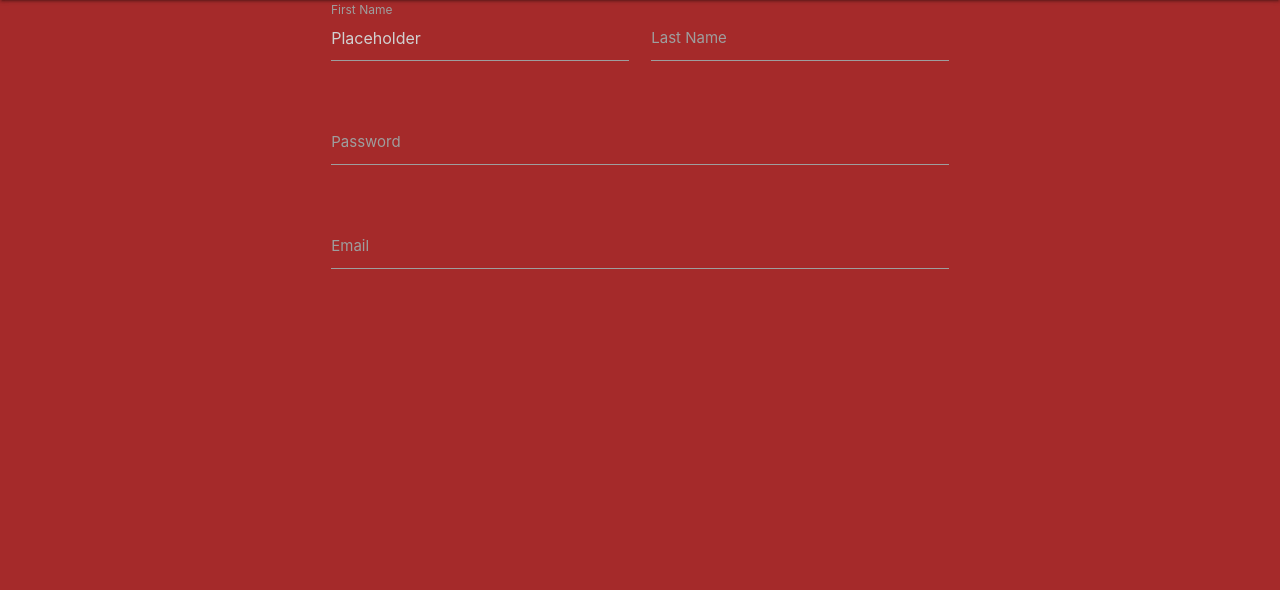
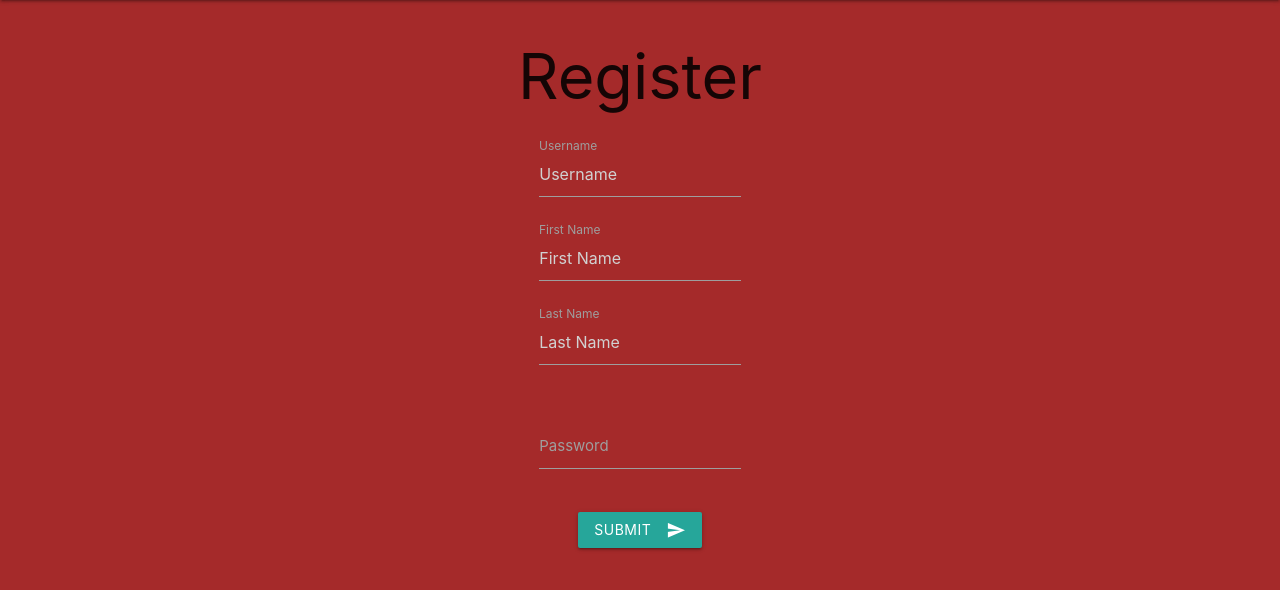
Before and after one commit to Cintakins/Recipe-Website, a Flask app: page /register in a window 1280 px wide. Shown: the part 64-654 px from the top of the page. Run offline with Flask 2, Linux system fonts and the light colour scheme; some libraries are stand-ins or nearby versions.

Commit message:
added registration functions

```diff
--- a/app.py
+++ b/app.py
@@ -40,6 +40,27 @@ def get_recipes():
 
 @app.route("/register", methods=["GET", "POST"])
 def register():
+    if request.method == "POST":
+
+    # using names may result in 2 identical users, but wanted to use name for recipe credit. chose to add both.
+
+        existing_user = mongo.db.users.find_one(
+            {"username": request.form.get("username").lower()})
+
+        if existing_user:
+            flash("Username already exists")
+            return redirect(url_for("register"))
+
+        register = {
+            "username": request.form.get("username").lower(),
+            "first_name": request.form.get("first_name").lower(),
+            "last_name": request.form.get("last_name").lower(),
+            "password": generate_password_hash(request.form.get("password"))
+        }
+        mongo.db.users.insert_one(register)
+
+        session["user"] = request.form.get("username").lower()
+        flash("Registration successful")
     return render_template("register.html")
 
 
--- a/templates/base.html
+++ b/templates/base.html
@@ -7,6 +7,7 @@
     <meta name="viewport" content="width=device-width, initial-scale=1.0">
     <link rel="stylesheet" href="https://cdnjs.cloudflare.com/ajax/libs/materialize/1.0.0/css/materialize.min.css"
         type="text/css">
+    <link href="https://fonts.googleapis.com/icon?family=Material+Icons" rel="stylesheet">
     <link rel="stylesheet" href="{{ url_for('static', filename = 'css/style.css') }}" type="text/css">
     {% block styles %}
     {% endblock %}
@@ -27,9 +28,21 @@
             </div>
         </nav>
     </header>
-
-    {% block content %}
-    {% endblock %}
+    <section>
+        {% with messages = get_flashed_messages() %}
+            {% if messages %}
+                {% for message in messages %}
+                    <div class="row flashes">
+                        <h4 class="center-align">{{ messages }}</h4>
+                    </div>
+                {% endfor %}
+            {% endif %}
+        {% endwith %}
+    </section>
+    <main class="container">
+        {% block content %}
+        {% endblock %}
+    </main>
     <script src="https://cdnjs.cloudflare.com/ajax/libs/materialize/1.0.0/js/materialize.min.js"></script>
     <script src="{{ url_for('static', filename = 'js/script.js') }}"></script>
     {% block scripts %}
--- a/templates/register.html
+++ b/templates/register.html
@@ -1,29 +1,34 @@
 {% extends "base.html" %}
 {% block content %}
-
+ <h1 class="center-align">
+     Register
+ </h1>
 <div class="row">
-    <form class="col s6 offset-m3">
+    <form class="col s6 offset-m3" method="post" action="{{ url_for('register') }}">
         <div class="row">
-            <div class="input-field col s6">
-                <input placeholder="Placeholder" id="first_name" type="text" class="validate">
+            <div class="input-field col s6 offset-m3">
+                <input placeholder="Username" id="username" type="text" class="validate" name="username" minlength="3" maxlength="16" required>
+                <label for="username">Username</label>
+            </div>
+            <div class="input-field col s6 offset-m3">
+                <input placeholder="First Name" id="first_name" type="text" class="validate" name="first_name" required>
                 <label for="first_name">First Name</label>
             </div>
-            <div class="input-field col s6">
-                <input id="last_name" type="text" class="validate">
+            <div class="input-field col s6 offset-m3">
+                <input placeholder="Last Name" id="last_name" type="text" class="validate" name="last_name" required>
                 <label for="last_name">Last Name</label>
             </div>
         </div>
         <div class="row">
-            <div class="input-field col s12">
-                <input id="password" type="password" class="validate">
+            <div class="input-field col s6 offset-m3">
+                <input id="password" type="password" class="validate" name="password" minlength="6" maxlength="16" required>
                 <label for="password">Password</label>
             </div>
         </div>
-        <div class="row">
-            <div class="input-field col s12">
-                <input id="email" type="email" class="validate">
-                <label for="email">Email</label>
-            </div>
+        <div class="row center-align">
+            <button class="btn waves-effect waves-light" type="submit" name="action">Submit
+                <i class="material-icons right">send</i>
+              </button>
         </div>
     </form>
 </div>
```
